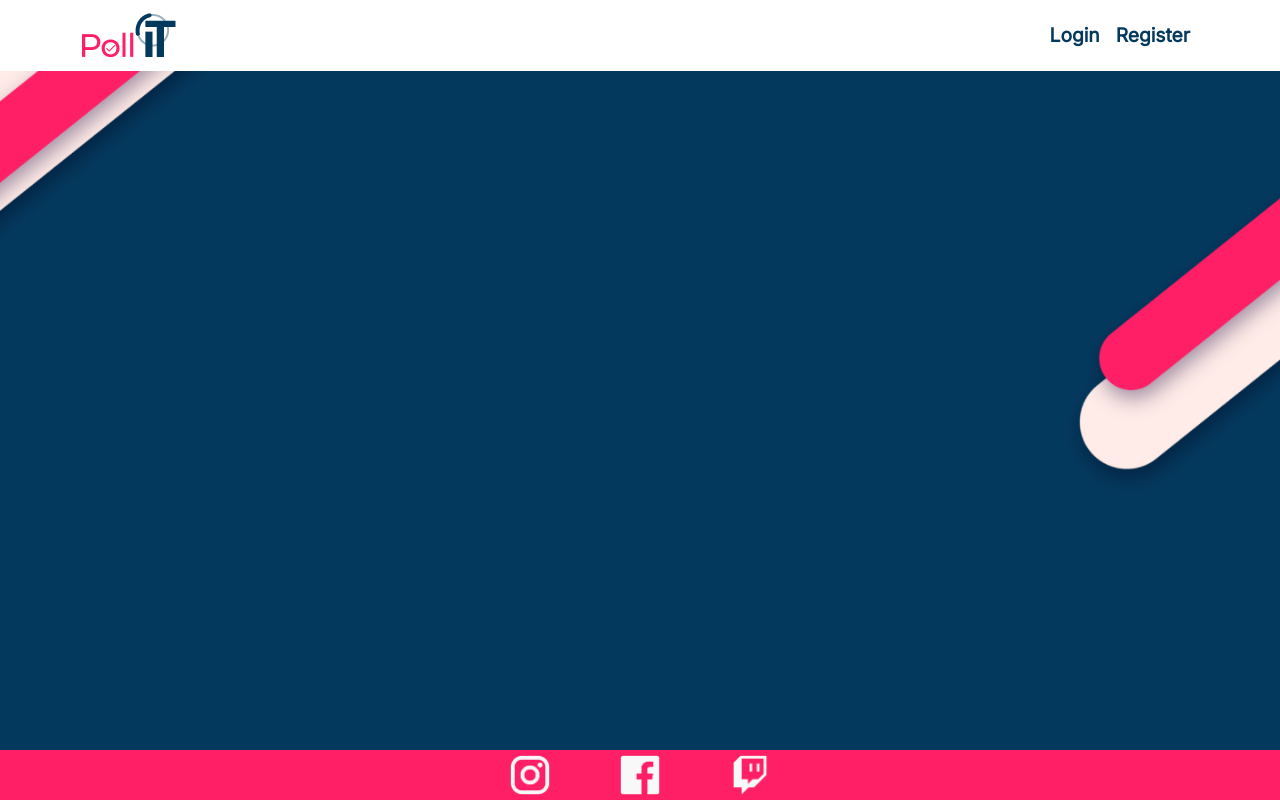
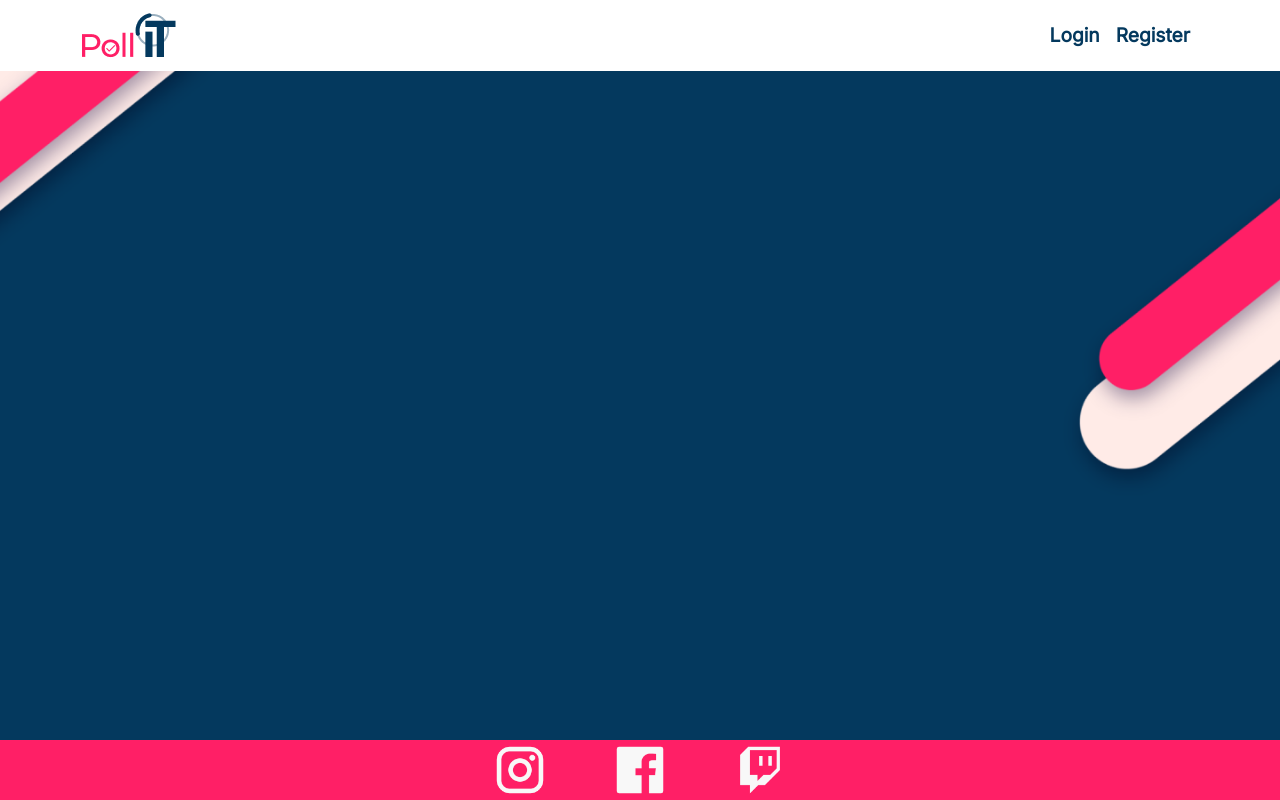
Before and after one commit to AndreiP256/LSAC_Pool_IT, a React (Create React App) app in the folder frontend/: page / in a window 1280 px wide. Built offline with nearby package versions, Linux system fonts and the light colour scheme.

Commit message:
Added href links to footer elements

```diff
--- a/frontend/src/components/footer/footer.css
+++ b/frontend/src/components/footer/footer.css
@@ -2,7 +2,7 @@
     background-color: #FF1F66;
     position: absolute;
     width: 100%;
-    height: 50px;
+    height: 60px;
     left: 0;
     bottom: 0;
     right: 0;
@@ -10,5 +10,5 @@
 
 .social-icon{
     padding: 2px 10px 2px 10px;
-    height: 50px;
+    height: 60px;
 }
--- a/frontend/src/components/footer/footer.js
+++ b/frontend/src/components/footer/footer.js
@@ -13,18 +13,18 @@ export default function FooterComponent() {
             <Container fluid className="footer">
                 <Row className="justify-content-center">
                     <Col xs="auto">
-                        <a href="#" className='social-icon'>
+                        <a href="https://www.instagram.com/lsacbucuresti/" className='social-icon' target="_blank">
                             <img src={InstagramIcon} alt="Instagram"  className="social-icon"/>
                         </a>
                     </Col>
                     <Col xs="auto">
-                        <a href="#" className='social-icon'>
+                        <a href="https://www.facebook.com/LsacBucuresti" className='social-icon' target="_blank">
                             <img src={FacebookIcon} alt="Faceboook" className="social-icon"/>
                         </a>
                     </Col>
                     <Col xs="auto" >
-                        <a href="#" className='social-icon'>
-                            <img href="#" src={TwitchIcon} alt="Twitch"  className="social-icon"/>
+                        <a href="https://www.twitch.tv/lsac_bucuresti" className='social-icon' target="_blank">
+                            <img src={TwitchIcon} alt="Twitch"  className="social-icon"/>
                         </a>
                     </Col>
                 </Row>
```
